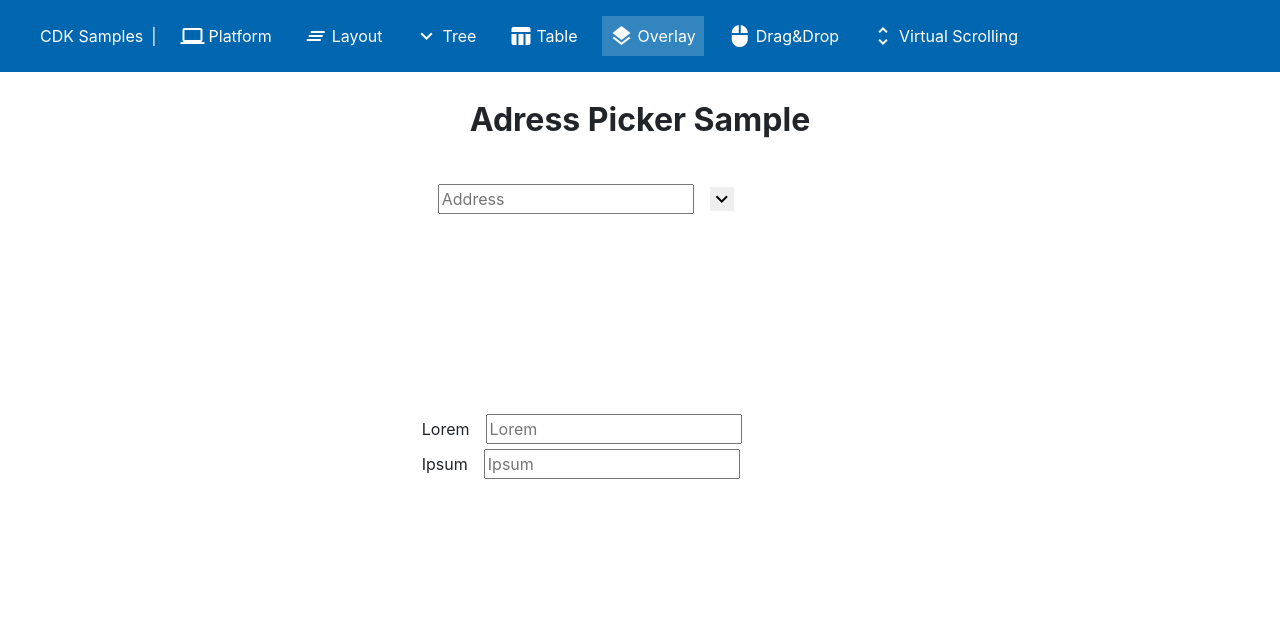
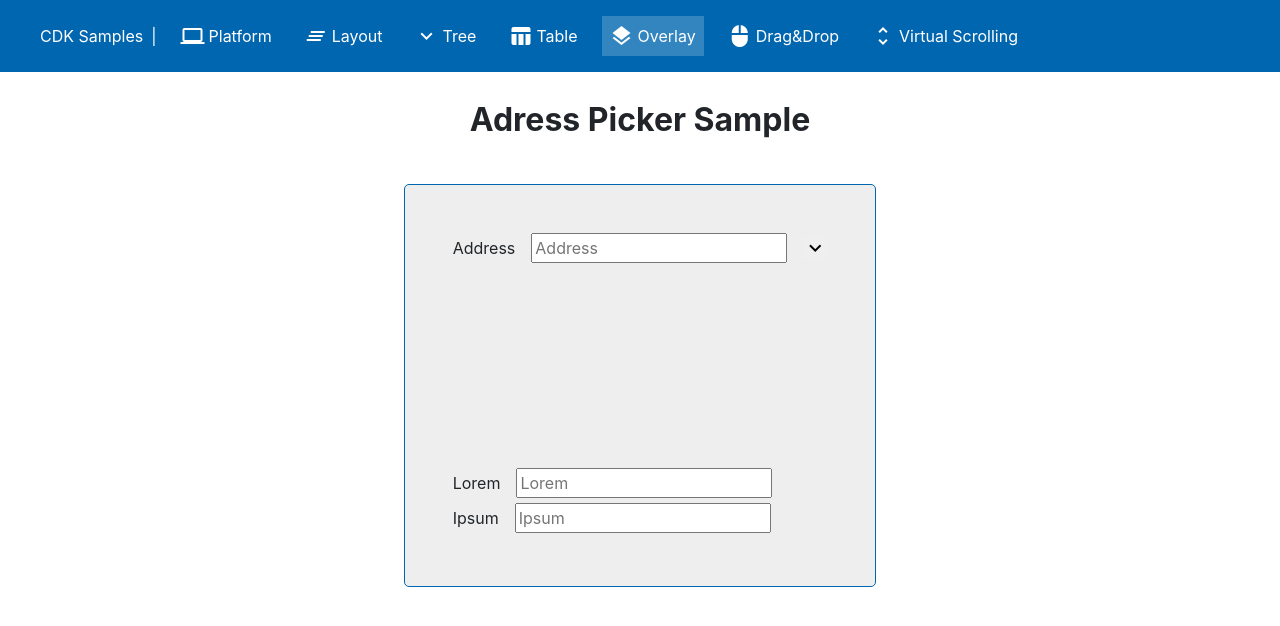
Before and after one commit to cjanz/cdk-samples, an Angular app: page /overlay in a window 1280 px wide. Shown: the top 626 px of the page. Built offline with nearby package versions, Linux system fonts and the light colour scheme.

Commit message:
Improve styling of overlay sample form

```diff
--- a/src/app/overlay-sample/overlay-sample.component.html
+++ b/src/app/overlay-sample/overlay-sample.component.html
@@ -1,7 +1,8 @@
 <h1>Adress Picker Sample</h1>
 
-<form [formGroup]="form">
-  <input type="text" formControlName="address" readonly placeholder="Address" cdkOverlayOrigin #trigger="cdkOverlayOrigin">
+<form class="main" [formGroup]="form">
+  <label for="address">Address</label>
+  <input type="text" id="address" formControlName="address" readonly placeholder="Address" cdkOverlayOrigin #trigger="cdkOverlayOrigin">
   <button type="button" (click)="isOpen = !isOpen">
     <i class="material-icons">expand_more</i>
   </button>
--- a/src/app/overlay-sample/overlay-sample.component.scss
+++ b/src/app/overlay-sample/overlay-sample.component.scss
@@ -12,6 +12,13 @@
         margin-bottom: 1rem;
     }
 
+}
+
+form.main {
+  background: #eee;
+  border: 1px solid $header-background-color;
+  padding: 3rem;
+  border-radius: 5px;
 }
 
 input {
```
